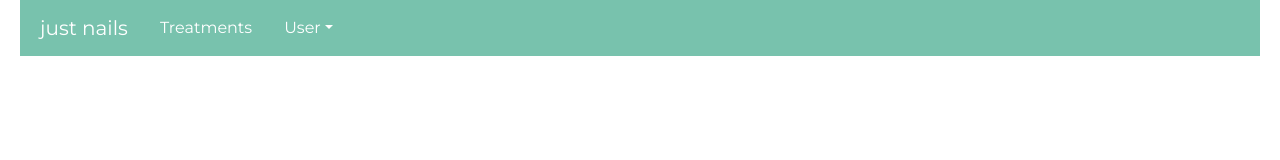
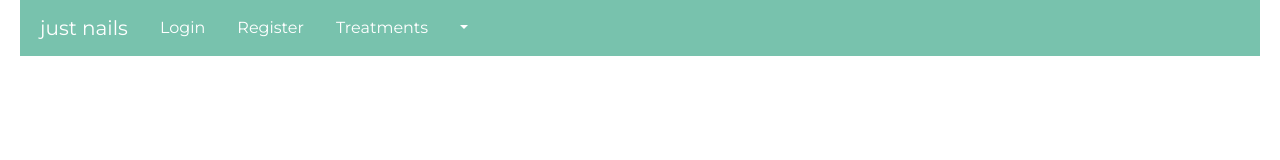
Before and after one commit to fiona123-git/just-nails-booking2, a React (Create React App) app in the folder frontend/: page /login in a window 1280 px wide. Shown: the top 160 px of the page. Built offline with nearby package versions, Linux system fonts and the light colour scheme.

Commit message:
made changes to user list

```diff
--- a/frontend/src/components/Admin/UserList.js
+++ b/frontend/src/components/Admin/UserList.js
@@ -106,8 +106,8 @@ function updateList(e) {
 
   return (
     <div className="container">
-   <h1>List of Users</h1>
-   <table className="center">
+   <h1 className="title">List of Users</h1>
+   <table className="center center  table table-hover table-striped bg-info">
         <tbody>
           <tr>
             <th></th>
--- a/frontend/src/components/Header.js
+++ b/frontend/src/components/Header.js
@@ -62,12 +62,14 @@ function Header() {
           </Nav>
           ):(
             <Nav className="me-auto">
+            <Nav.Link href="/login">Login</Nav.Link>
+            <Nav.Link href="/register">Register</Nav.Link>
 
             <Nav.Link href="/treatments">Treatments</Nav.Link>
-            <NavDropdown title="User" id="username">
-              <NavDropdown.Item href="/login">Login</NavDropdown.Item>
-              <NavDropdown.Item href="/register">
-                Register
+            <NavDropdown title={user.name} id="username">
+              <NavDropdown.Item href="/treatments">Treatments</NavDropdown.Item>
+              <NavDropdown.Item href="/bookings">
+                Bookings
               </NavDropdown.Item>
 
             </NavDropdown>
```
